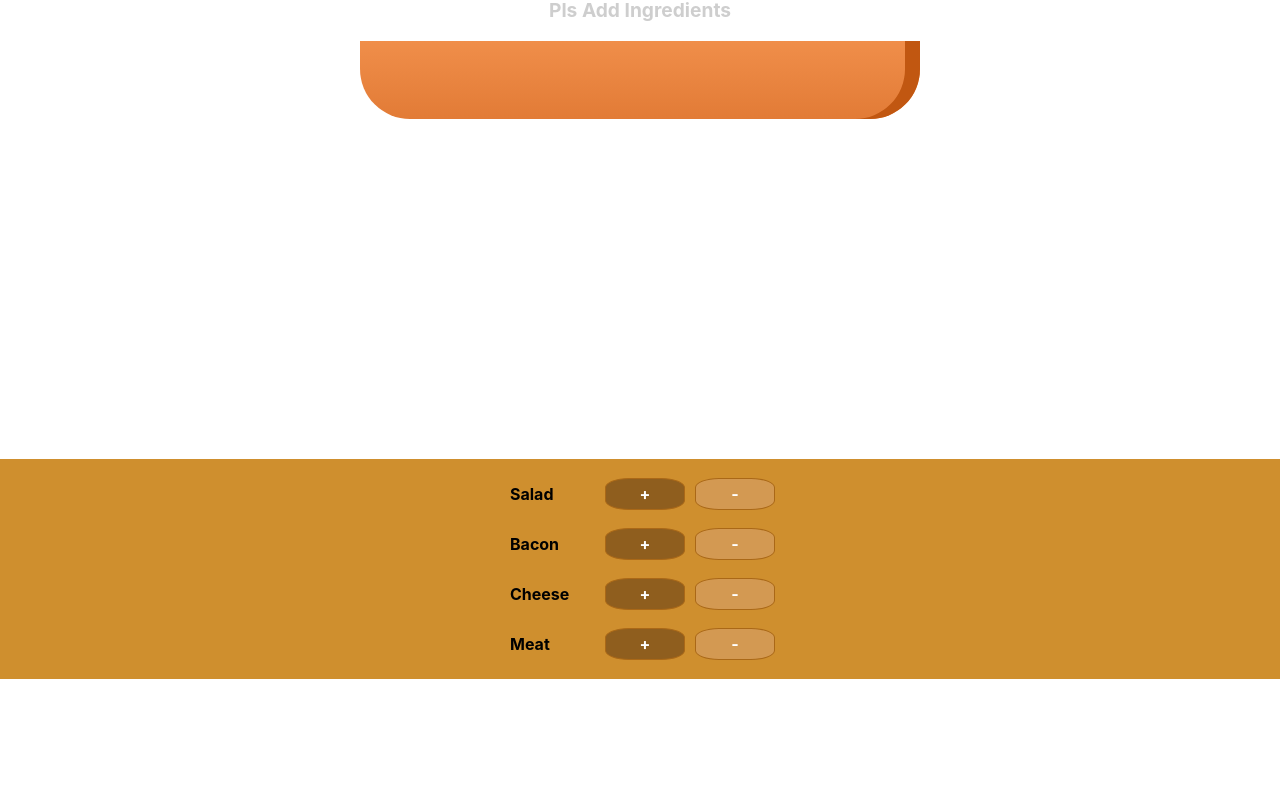
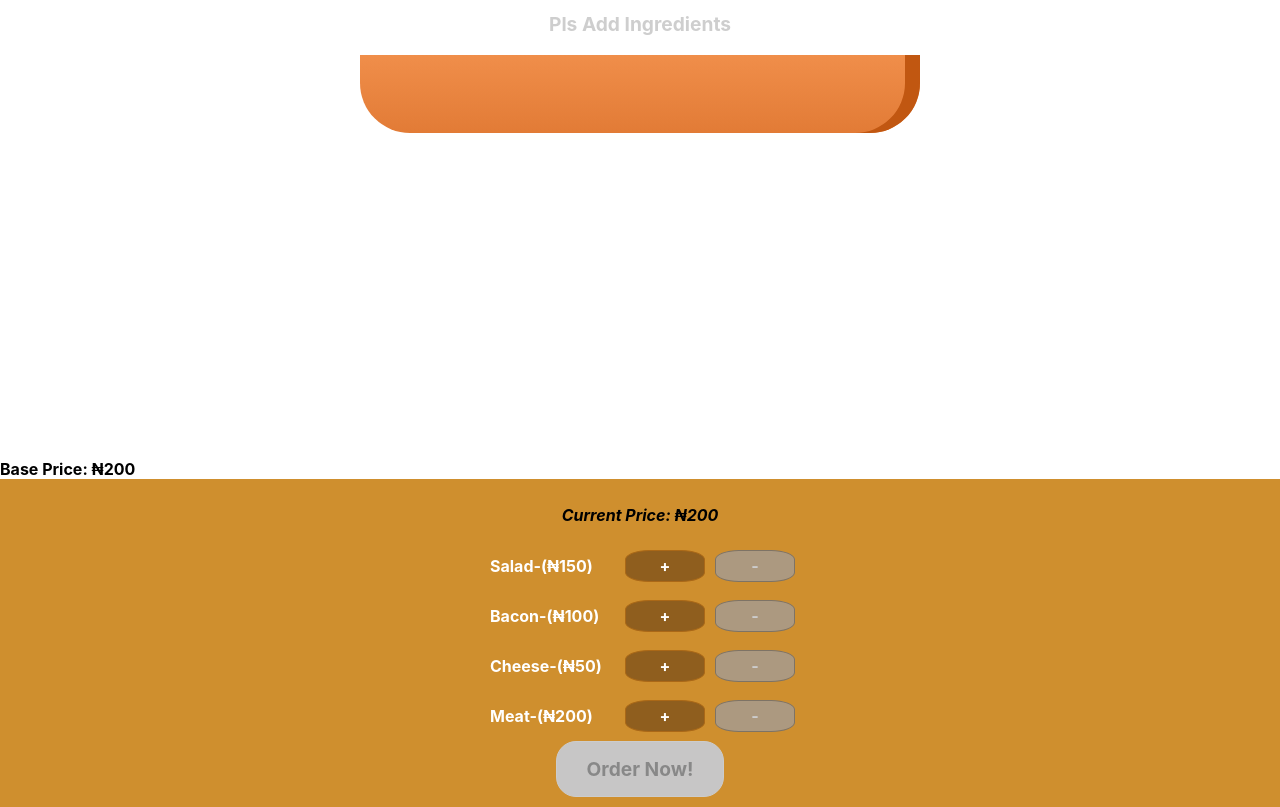
Before and after one commit to dayoolacodes/burgerApp, a React app: page / in a window 1280 px wide. Shown: the part 177-984 px from the top of the page. Before the commit the page ends 856 px from the top, so only its background shows below. Built offline with nearby package versions, Linux system fonts and the light colour scheme.

Commit message:
added order button

```diff
--- a/src/components/Burger/BuildControls/BuildControl/BuildControl.js
+++ b/src/components/Burger/BuildControls/BuildControl/BuildControl.js
@@ -6,7 +6,7 @@ const buildControl = (props) => {
         <div className={classes.BuildControl}>
             <div className={classes.Label}>{props.label}</div>
             <button className={classes.More} onClick={props.added}>+</button>
-            <button className={classes.Less}  onClick={props.subtract}>-</button>
+            <button className={classes.Less} disabled={props.buttonDisabled} onClick={props.subtract}>-</button>
         </div>
      );
 }
--- a/src/components/Burger/BuildControls/BuildControl/BuildControl.module.css
+++ b/src/components/Burger/BuildControls/BuildControl/BuildControl.module.css
@@ -27,12 +27,14 @@
     background-color: #AC9980;
     color: #ccc;
     cursor: not-allowed;
+    box-shadow: none;
 }
 
 .Label {
     padding: 10px;
     font-weight: bold;
-    width: 80px;
+    width: 120px;
+    color: white;
 
 }
 .Label:hover {
--- a/src/components/Burger/BuildControls/BuildControls.js
+++ b/src/components/Burger/BuildControls/BuildControls.js
@@ -4,24 +4,26 @@ import BuildControl from './BuildControl/BuildControl'
 
 
 const controls=[
-                {label: "Salad", type: "salad"},
-                {label: "Bacon", type: "bacon"},
-                {label: "Cheese", type: "cheese"},
-                {label: "Meat", type: "meat"},
+                {label: "Salad-(₦150)", type: "salad"},
+                {label: "Bacon-(₦100)", type: "bacon"},
+                {label: "Cheese-(₦50)", type: "cheese"},
+                {label: "Meat-(₦200)", type: "meat"},
                 ]
 
 
 const buildControls = (props) => {
     return (
         <div className={classes.BuildControls}>
+            <p><i>Current Price: ₦{props.currentPrice}</i></p>
             {controls.map(cntrl => (
             <BuildControl key={cntrl.label}
             label={cntrl.label}
             added={() => props.addIngredients(cntrl.type)}
             subtract={()=> props.removeIngredients(cntrl.type)}
-            // buttonDisabled = {props.buttonDisabled[cntrl.type]}
+            buttonDisabled = {props.disabledInfo[cntrl.type]}
             />
             ))}
+            <button className={classes.OrderButton} disabled={!props.purchasable}><b>Order Now!</b></button>
         </div>
      );
 }
--- a/src/components/Burger/BuildControls/BuildControls.module.css
+++ b/src/components/Burger/BuildControls/BuildControls.module.css
@@ -8,3 +8,48 @@
     box-shadow: 0 2px 1px #ccc;
     padding: 10px 0;
 }
+
+
+.OrderButton {
+    background-color: #DAD735;
+    outline: none;
+    /* cursor: pointer; */
+    border:  none ; /*1px solid #966909;*/
+    color: #966909;
+    font-family: inherit;
+    font-size: 1.2em;
+    padding: 15px 30px;
+
+    border-radius: 20px;
+}
+
+.OrderButton:hover, .OrderButton:active {
+    /* background-color: #A0DB41; */
+    border: 1px solid #966909;
+    color: #966909;
+    box-shadow: 5px 4px 5px #966909;
+}
+
+.OrderButton:disabled {
+    background-color: #C7C6C6;
+    cursor: not-allowed;
+    border: 1px solid #ccc;
+    color: #888888;
+    box-shadow: none;
+}
+
+.OrderButton:not(:disabled) {
+    animation: enable 0.3s linear;
+}
+
+@keyframes enable {
+    0% {
+        transform: scale(1);
+    }
+    60% {
+        transform: scale(1.1);
+    }
+    100% {
+        transform: scale(1);
+    }
+}
--- a/src/components/Burger/Burger.module.css
+++ b/src/components/Burger/Burger.module.css
@@ -2,7 +2,7 @@
     width: 100%;
     margin: auto;
     height: 250px;
-    /* overflow: scroll; */
+    overflow: auto;
     text-align: center;
     font-weight: bold;
     font-size: 1.2rem;
--- a/src/containers/BurgerBuilder/BurgerBuilder.js
+++ b/src/containers/BurgerBuilder/BurgerBuilder.js
@@ -4,10 +4,10 @@ import Burger from '../../components/Burger/Burger'
 import BuildControls from '../../components/Burger/BuildControls/BuildControls'
 
 const INGREDIENTS_PRICES={
-    salad: 5,
-    bacon: 6,
-    cheese: 3,
-    meat: 8,
+    salad: 150,
+    bacon: 100,
+    cheese: 50,
+    meat: 200
 }
 
 class BurgerBuilder extends Component{
@@ -18,9 +18,18 @@ class BurgerBuilder extends Component{
             cheese : 0,
             meat : 0,
         },
-        totalPrice : 4
+        totalPrice : 200,
+        purchasable: false
     }
 
+    UpdatedPurchase=(ingredients)=>{
+        // const ingredients = {...this.state.ingredients}
+        const total = Object.keys(ingredients)
+        .map(ingKey => ingredients[ingKey])
+        .reduce((sum, el) =>{
+            return sum + el},0)
+            this.setState({purchasable:total>0})
+        }
         addIngredients=(type)=>{
             const newIngredientState = {
                 ...this.state.ingredients
@@ -28,6 +37,7 @@ class BurgerBuilder extends Component{
         newIngredientState[type] += 1;
         const newPrice = INGREDIENTS_PRICES[type] + this.state.totalPrice;
             this.setState({ingredients:newIngredientState, totalPrice : newPrice })
+            this.UpdatedPurchase(newIngredientState)
         }
 
         removeIngredients=(type)=>{
@@ -39,16 +49,32 @@ class BurgerBuilder extends Component{
                 return;
             }
             newIngredientState[type] -= 1;
-            const newPrice = INGREDIENTS_PRICES[type] - this.state.totalPrice;
+            const newPrice = this.state.totalPrice - INGREDIENTS_PRICES[type] ;
             this.setState({ingredients:newIngredientState, totalPrice : newPrice })
-
+            this.UpdatedPurchase(newIngredientState)
         }
 
     render(){
+        let disabledInfo ={
+            ...this.state.ingredients
+        }
+        for(let key in disabledInfo){
+            disabledInfo[key] = disabledInfo[key] <= 0
+        }
+
         return(
             <Aux>
-                <div> <Burger ingredients={this.state.ingredients} /></div>
-               <BuildControls addIngredients={this.addIngredients} removeIngredients={this.removeIngredients} />
+                <div>
+                <Burger ingredients={this.state.ingredients} />
+                </div>
+                {"Base Price: ₦"+ 200}
+               <BuildControls addIngredients={this.addIngredients}
+               removeIngredients={this.removeIngredients}
+               disabledInfo={disabledInfo}
+               currentPrice= {this.state.totalPrice}
+               purchasable = {this.state.purchasable}
+               />
+            {/* <div>Helo</div> */}
             </Aux>
         )
     }
```
